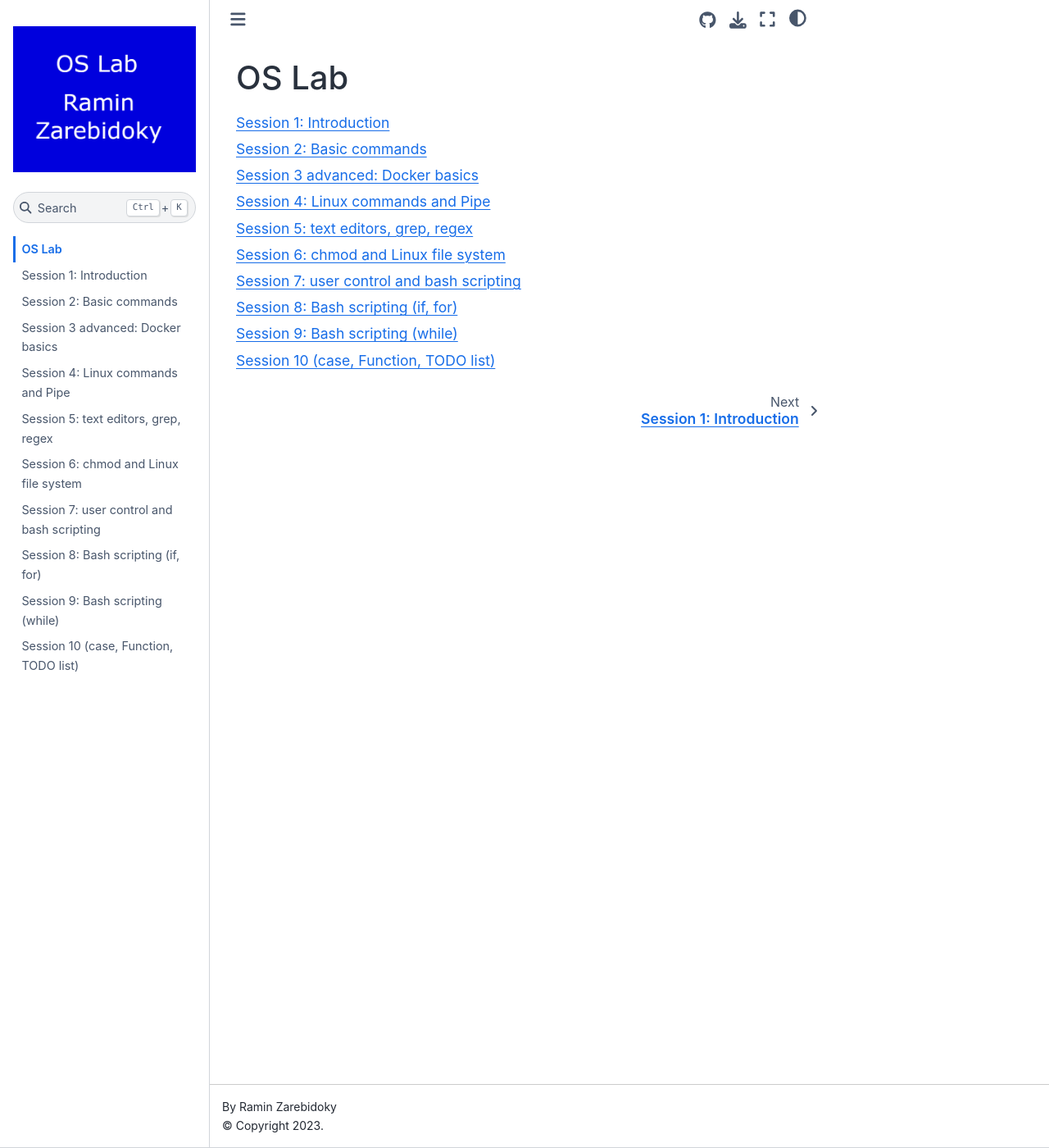
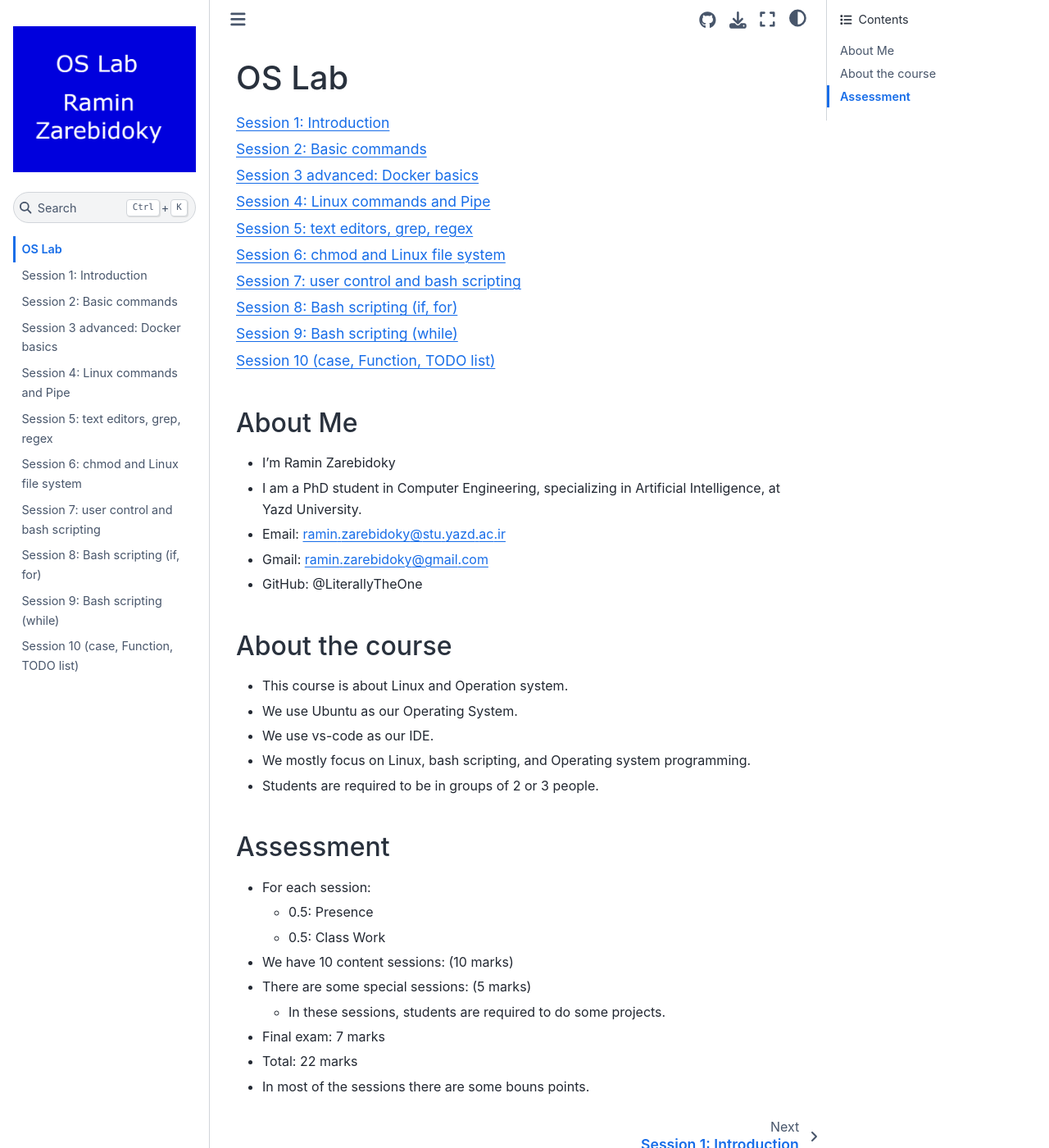
Before and after one commit to LiterallyTheOne/os_lab, a Jupyter Book: the page built from docs/intro.md, in a window 1280 px wide and 1400 px high. Shown: the whole window at 82% size. Built offline with Jupyter Book 1.0.4 settings and Sphinx 7.4.7 and the Sphinx Book theme 1.1.4, drawn with Linux system fonts in a browser that asks for light colours.

Commit message:
Add some introduction to intro.md

````diff
--- a/docs/intro.md
+++ b/docs/intro.md
@@ -2,3 +2,32 @@
 
 ```{tableofcontents}
 ```
+
+## About Me
+
+* I'm Ramin Zarebidoky
+* I am a PhD student in Computer Engineering, specializing in Artificial Intelligence, at Yazd University.
+* Email: ramin.zarebidoky@stu.yazd.ac.ir
+* Gmail: ramin.zarebidoky@gmail.com
+* GitHub: @LiterallyTheOne
+
+## About the course
+
+* This course is about Linux and Operation system.
+* We use Ubuntu as our Operating System.
+* We use vs-code as our IDE.
+* We mostly focus on Linux, bash scripting, and Operating system programming.
+
+* Students are required to be in groups of 2 or 3 people.
+
+## Assessment
+
+* For each session:
+    * 0.5: Presence
+    * 0.5: Class Work
+* We have 10 content sessions: (10 marks)
+* There are some special sessions: (5 marks)
+  * In these sessions, students are required to do some projects.
+* Final exam: 7 marks
+* Total: 22 marks
+* In most of the sessions there are some bouns points.
````
